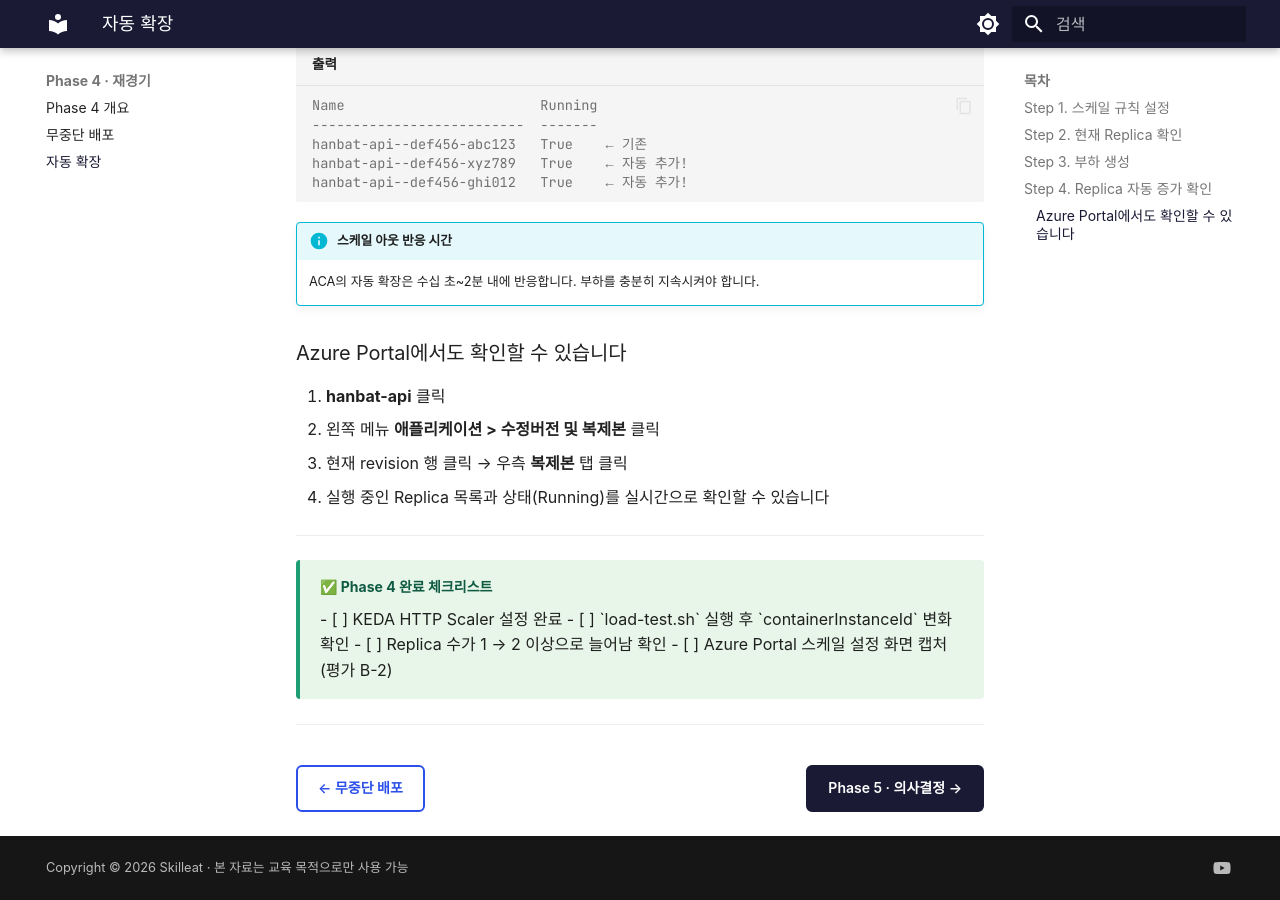
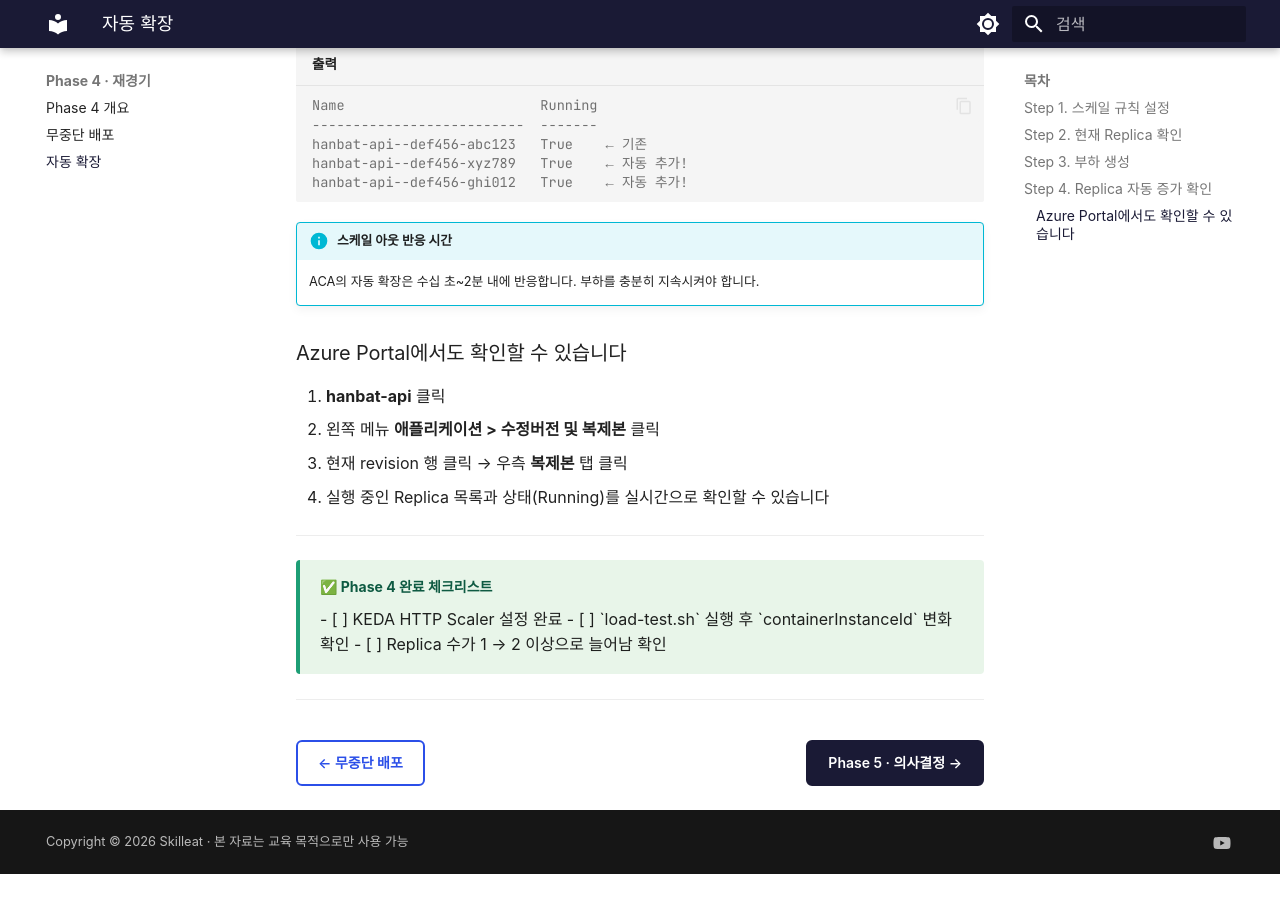
Before and after one commit to skilleat-labs/container-service-labs, an MkDocs documentation site: the page built from docs/phase-4/auto-scale.md, in a window 1280 px wide and 900 px high, scrolled down 2124 px. Built offline with MkDocs 1.6.1 and Material for MkDocs 9.7.7, drawn with Linux system fonts in a browser that asks for light colours; some web fonts are replaced; after the commit the page ends 2998 px from its top, so only the background shows below that.

Commit message:
remove: 체크리스트에서 캡처/저장 항목 삭제
Co-Authored-By: Claude Sonnet 4.6 <noreply@anthropic.com>

```diff
--- a/docs/phase-4/auto-scale.md
+++ b/docs/phase-4/auto-scale.md
@@ -120,7 +120,6 @@ hanbat-api--def456-ghi012   True    ← 자동 추가!
 - [ ] KEDA HTTP Scaler 설정 완료
 - [ ] `load-test.sh` 실행 후 `containerInstanceId` 변화 확인
 - [ ] Replica 수가 1 → 2 이상으로 늘어남 확인
-- [ ] Azure Portal 스케일 설정 화면 캡처 (평가 B-2)
 
 </div>
 
```
